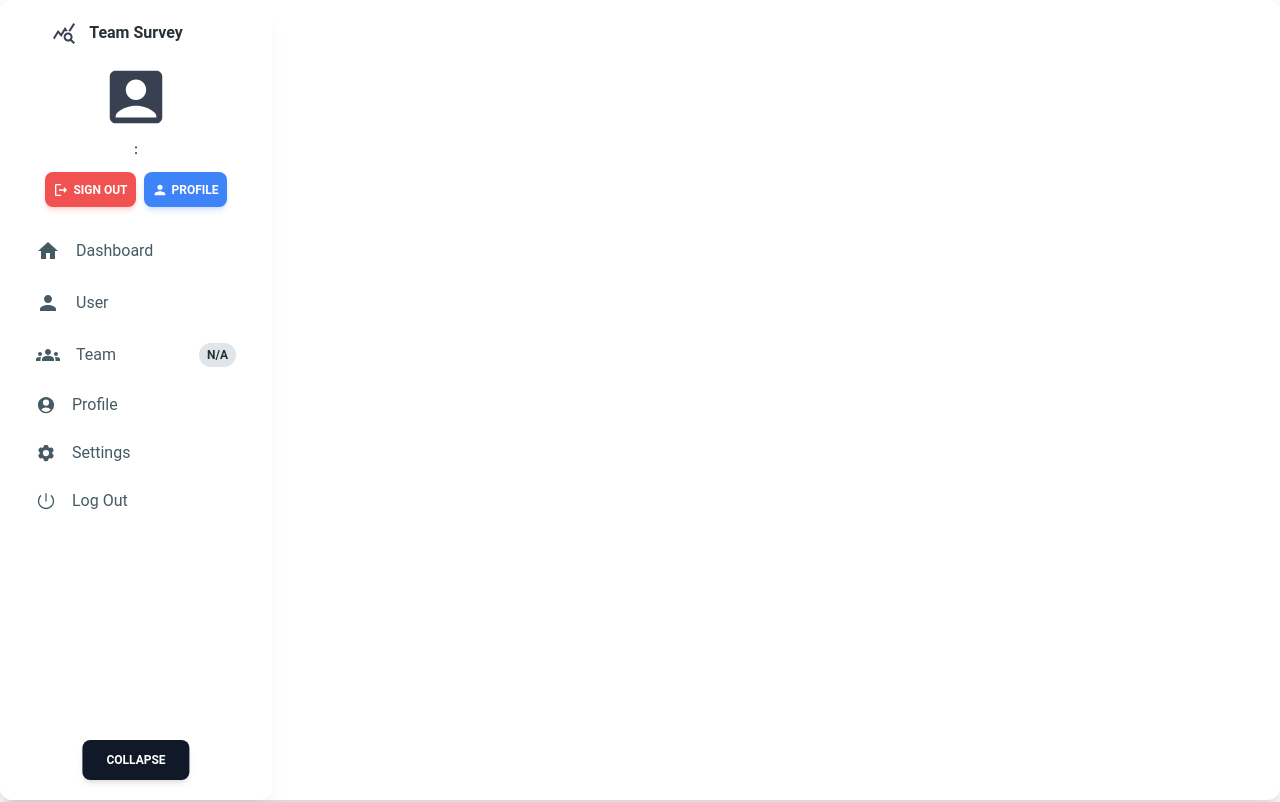
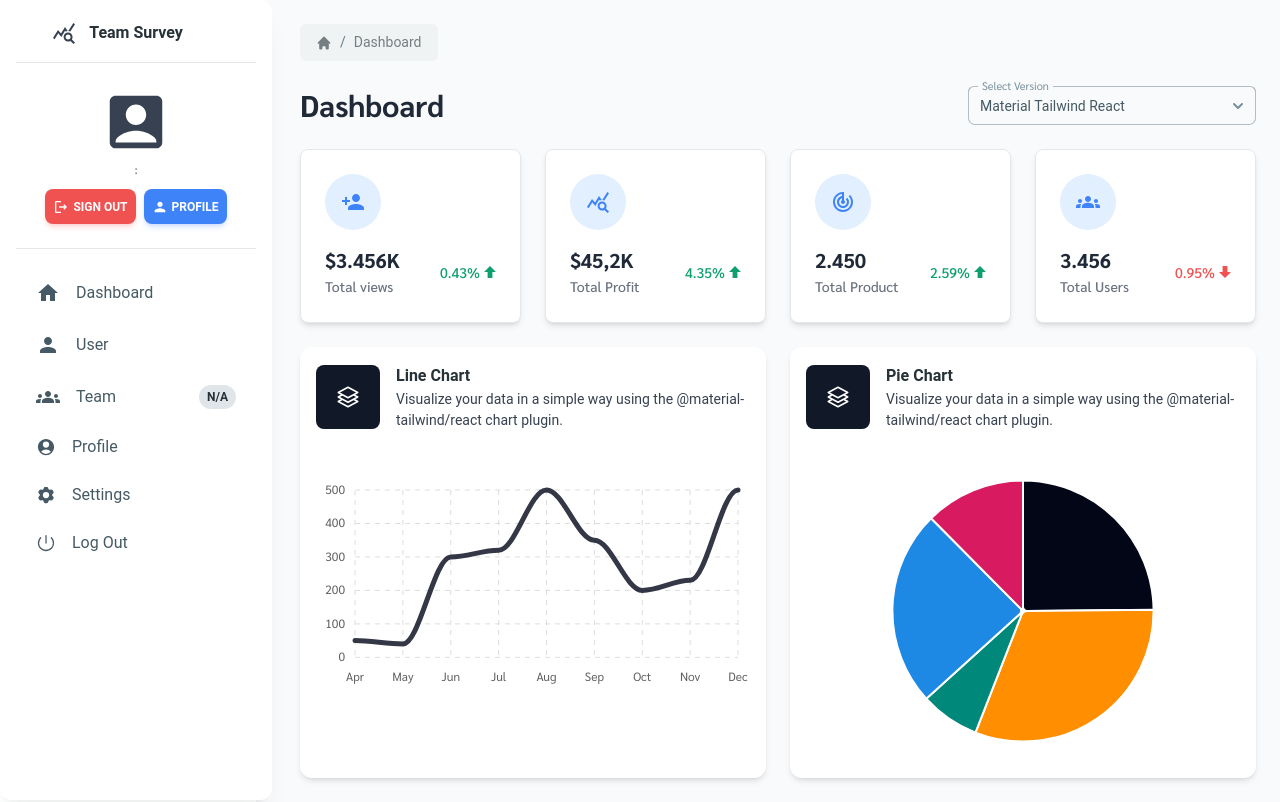
Before and after one commit to patt502090/Team-Survey, a Next.js app in the folder client/: page /dashboard in a window 1280 px wide. Shown: the top 802 px of the page. Built offline with nearby package versions, Linux system fonts and the light colour scheme; no server answers.

Commit message:
update: SideBar

```diff
--- a/client/src/app/(main)/dashboard/page.tsx
+++ b/client/src/app/(main)/dashboard/page.tsx
@@ -7,11 +7,17 @@ import TrackChangesIcon from "@mui/icons-material/TrackChanges";
 import GroupsIcon from "@mui/icons-material/Groups";
 import { BreadcrumbsWithIcon } from "../../../components/Dashboard/Breadcrumbs";
 import { ControlledSelect } from "../../../components/Dashboard/FilterSelect";
-import LineChartCustom from "@/components/Charts/LineChart";
-import PieChartCustom from "@/components/Charts/PieChart";
+import LineChartCustom from "@/components/Dashboard/Charts/LineChart";
+import PieChartCustom from "@/components/Dashboard/Charts/PieChart";
+
 export default function Dashboard() {
   return (
-    <main className="flex-1 p-6 space-y-6">
+    <div className="flex flex-1">
+      <aside className="hidden md:block w-64 bg-white shadow-lg">
+        {/* Sidebar content goes here */}
+      </aside>
+
+      <main className="flex-1 p-6 space-y-6 md:ml-5">
         <div className="mb-6">
           <BreadcrumbsWithIcon />
         </div>
@@ -36,10 +42,12 @@ export default function Dashboard() {
             <GroupsIcon />
           </CardDataStats>
         </div>
+
         <div className="grid grid-cols-1 gap-6 md:grid-cols-2 ">
           <LineChartCustom />
           <PieChartCustom />
         </div>
       </main>
+    </div>
   );
 }
--- a/client/src/components/Layouts/Sidebar.tsx
+++ b/client/src/components/Layouts/Sidebar.tsx
@@ -27,6 +27,7 @@ import KeyboardDoubleArrowRightIcon from "@mui/icons-material/KeyboardDoubleArro
 import GroupsIcon from "@mui/icons-material/Groups";
 import ax, { axData } from "@/conf/ax";
 import conf from "@/conf/main";
+
 export default function DefaultSidebar() {
   const [collapsed, setCollapsed] = useState(false);
   const [userData, setUserData] = useState({
@@ -48,7 +49,7 @@ export default function DefaultSidebar() {
         setUserData({
           username: result.data.username,
           role: result.data.role.name,
-          team: result.data.team || "N/A", // Use a default value if team is not available
+          team: result.data.team || "N/A",
         });
         setLoading(false);
       } catch (error) {
@@ -62,7 +63,7 @@ export default function DefaultSidebar() {
 
   return (
     <Card
-      className={`h-screen w-full transition-all duration-300 shadow-xl shadow-blue-gray-900/5 p-4  ${
+      className={`h-screen w-full transition-all duration-300 shadow-xl shadow-blue-gray-900/5 p-4 fixed ${
         collapsed ? "max-w-[4rem]" : "max-w-[17rem]"
       }`}
     >
@@ -80,7 +81,7 @@ export default function DefaultSidebar() {
           </Typography>
         </div>
       </div>
-      {collapsed && <hr className="my-3" />}
+      {!collapsed && <hr className="my-3" />}
       <div className="text-center mt-3">
         <AccountBoxIcon
           style={{
@@ -89,13 +90,26 @@ export default function DefaultSidebar() {
           }}
         />
       </div>
-      <p
-        className={`text-center text-gray-700 mt-1 ${
-          collapsed ? "hidden" : ""
-        }`}
-      >
-        {loading ? "Loading..." : `${userData.username} : ${userData.role}`}
-      </p>
+
+      {/* Display user information conditionally based on role */}
+      {loading ? (
+        <p className="text-center text-gray-700 mt-1">Loading...</p>
+      ) : userData.role === "Admin" ? (
+        <div className="text-center mt-1">
+          <p className="font-medium text-xs md:text-base text-center text-teal-500 ">
+            {userData.username}
+          </p>
+          <p className="text-sm text-gray-500 text-center">{userData.role}</p>
+        </div>
+      ) : (
+        <div className="font-medium text-xs md:text-base text-center text-teal-500  mt-1">
+          <p className="text-gray-700">{userData.username}</p>
+          <p className="text-xs text-gray-500 text-center0">
+            {userData.team} : {userData.role}
+          </p>
+        </div>
+      )}
+
       <div className="flex justify-center my-3">
         {!collapsed && (
           <>
@@ -123,7 +137,7 @@ export default function DefaultSidebar() {
           </>
         )}
       </div>
-      {collapsed && <hr className="my-3" />}
+      {!collapsed && <hr className="my-3" />}
       {!collapsed && (
         <List>
           <ListItem>
@@ -173,12 +187,6 @@ export default function DefaultSidebar() {
           </ListItem>
         </List>
       )}
-      <Button
-        onClick={toggleSidebar}
-        className="absolute bottom-5 left-1/2 transform -translate-x-1/2 mt-10"
-      >
-        {collapsed ? <KeyboardDoubleArrowRightIcon /> : "Collapse"}
-      </Button>
     </Card>
   );
 }
```
Also changed, not shown: client/src/components/Dashboard/Charts/LineChart.tsx (renamed from client/src/components/Charts/LineChart.tsx), client/src/components/Dashboard/Charts/PieChart.tsx (renamed from client/src/components/Charts/PieChart.tsx), 1 other file (tests, documents, lock files or other folders). Lines whose indentation alone changed are shown as unchanged.
